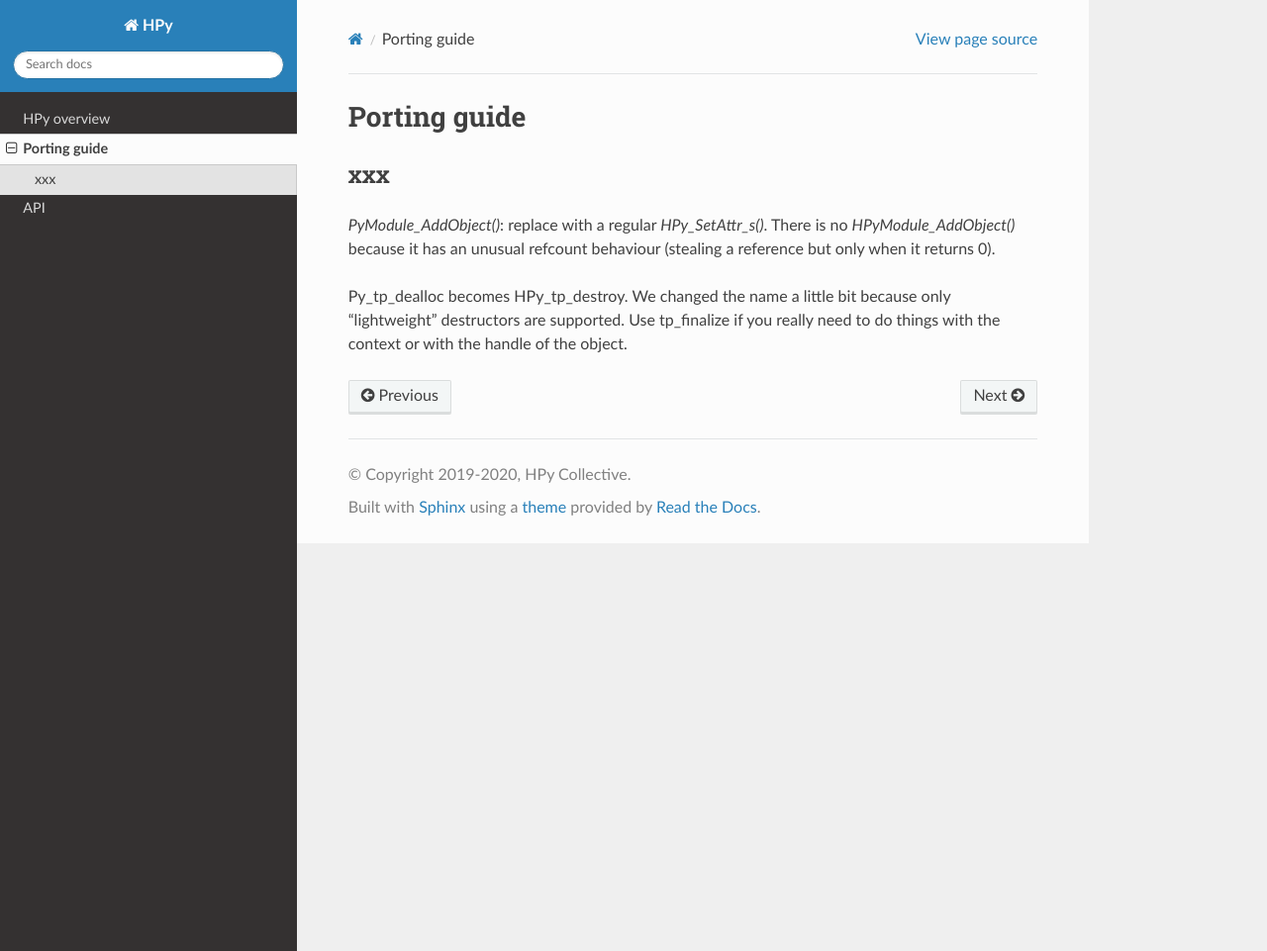
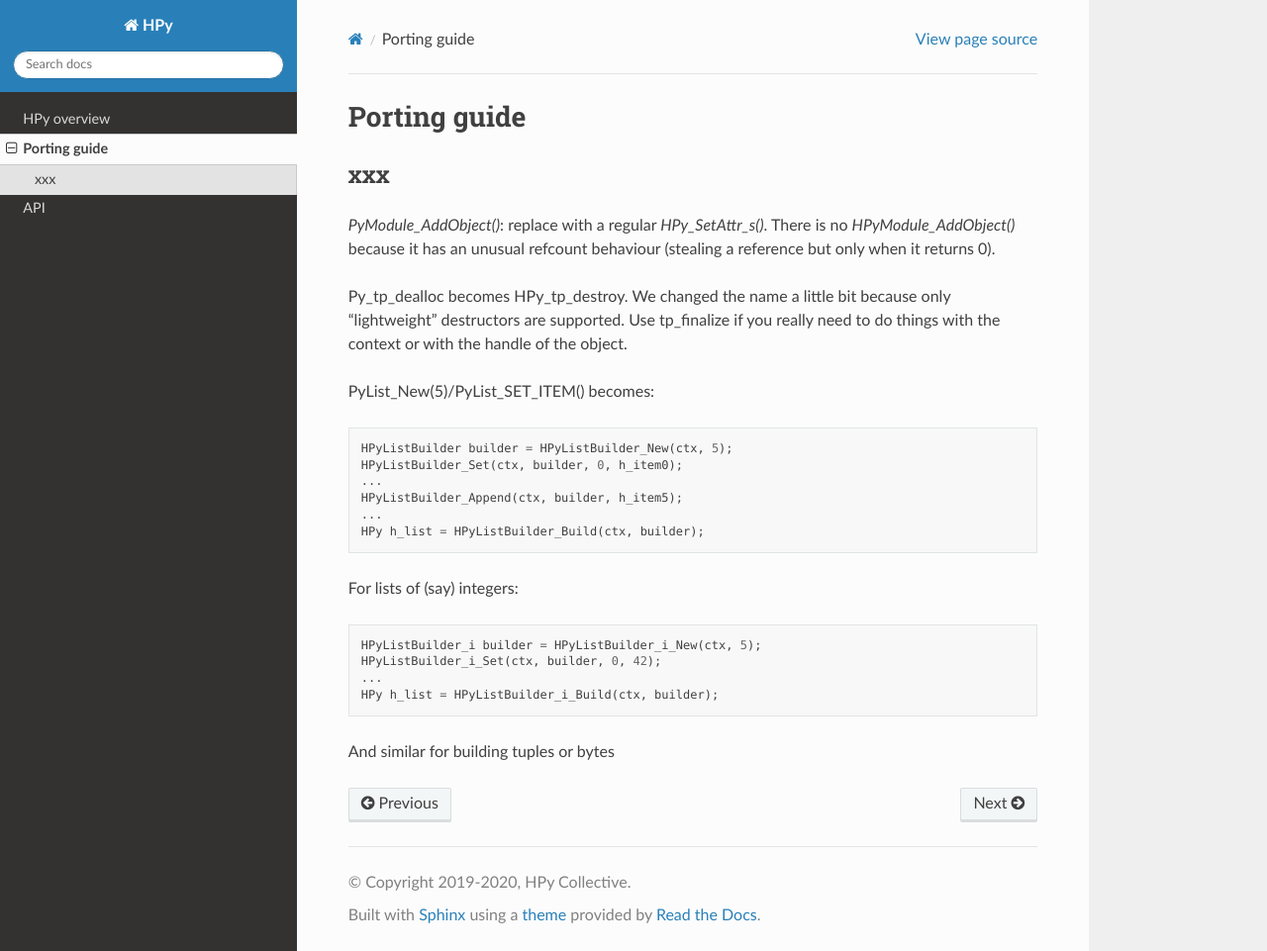
Before and after one commit to hpyproject/hpy, a Sphinx documentation site: the page built from docs/porting-guide.rst, in a window 1280 px wide and 961 px high. Shown: the whole window at 99% size. Built offline with Sphinx 7.4.7 and the Read the Docs theme 2.0.0, drawn with Linux system fonts in a browser that asks for light colours.

Commit message:
(anto, arigo) how to build lists (and tuples and bytes) in HPy

```diff
--- a/docs/porting-guide.rst
+++ b/docs/porting-guide.rst
@@ -10,3 +10,21 @@ Py_tp_dealloc becomes HPy_tp_destroy.  We changed the name a little bit
 because only "lightweight" destructors are supported.  Use tp_finalize if
 you really need to do things with the context or with the handle of the
 object.
+
+PyList_New(5)/PyList_SET_ITEM() becomes::
+
+    HPyListBuilder builder = HPyListBuilder_New(ctx, 5);
+    HPyListBuilder_Set(ctx, builder, 0, h_item0);
+    ...
+    HPyListBuilder_Append(ctx, builder, h_item5);
+    ...
+    HPy h_list = HPyListBuilder_Build(ctx, builder);
+
+For lists of (say) integers::
+
+    HPyListBuilder_i builder = HPyListBuilder_i_New(ctx, 5);
+    HPyListBuilder_i_Set(ctx, builder, 0, 42);
+    ...
+    HPy h_list = HPyListBuilder_i_Build(ctx, builder);
+
+And similar for building tuples or bytes
```
